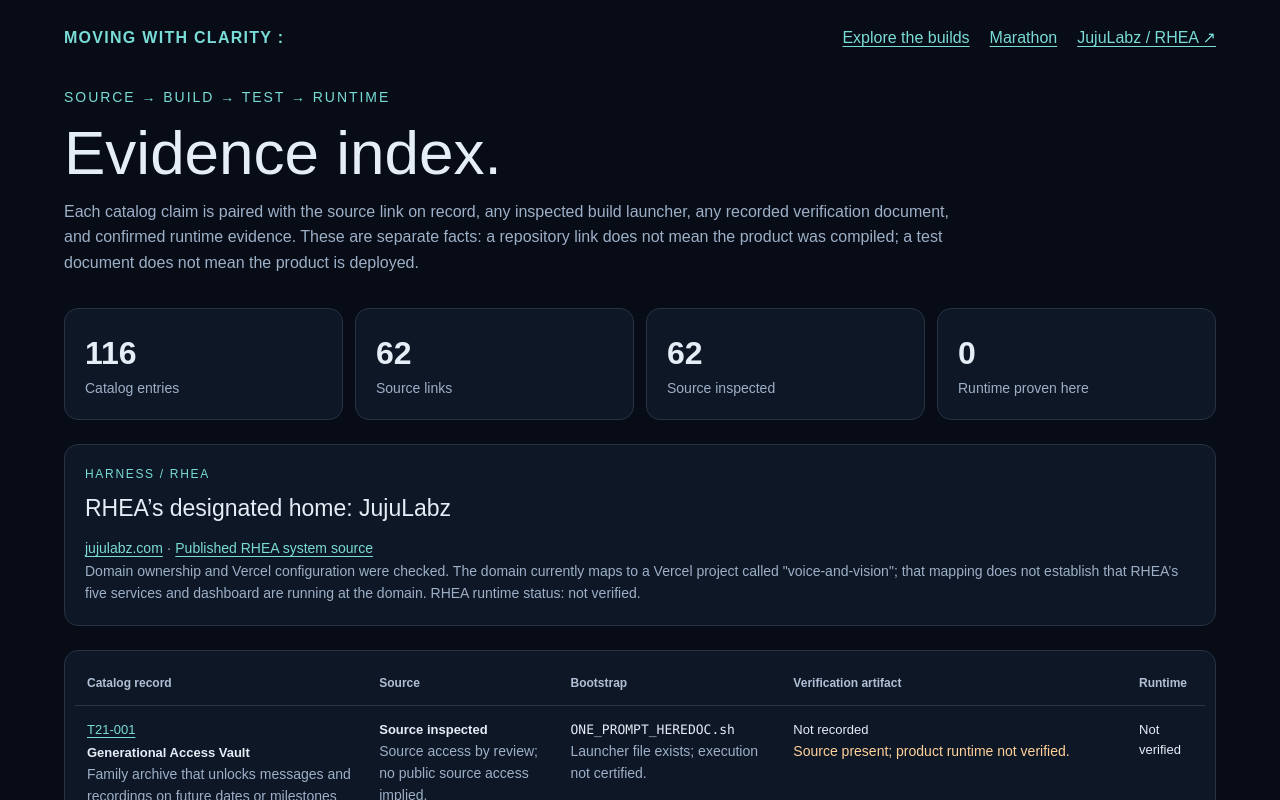
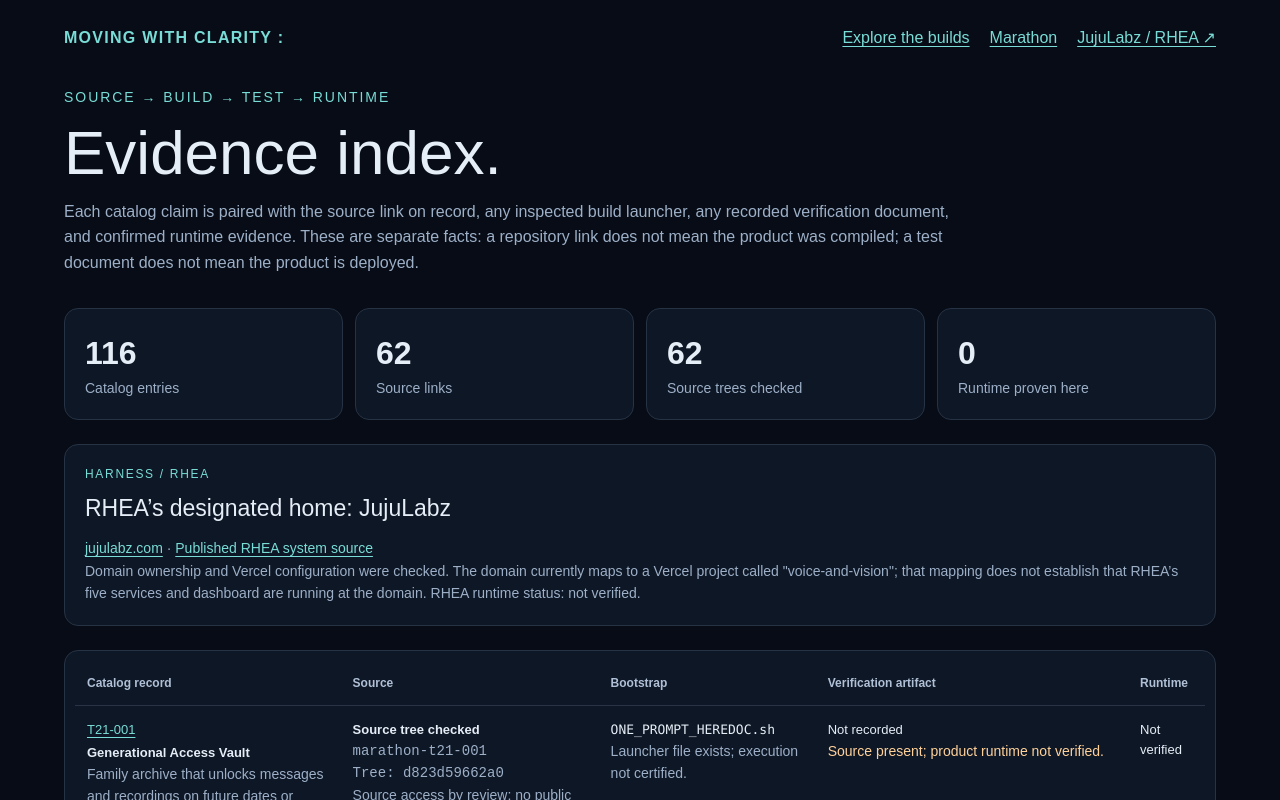
Before and after one commit to juliushill42/movingwithclarity-marathon, a Next.js app: page /evidence in a window 1280 px wide. Shown: the top 800 px of the page. Built offline with nearby package versions, Linux system fonts and the light colour scheme.

Commit message:
Expose exact repository mapping and inspected tree fingerprints

```diff
--- a/src/app/evidence/page.tsx
+++ b/src/app/evidence/page.tsx
@@ -35,7 +35,7 @@
   if (!p?.linked_repo) return "No source link";
   if (!p.source_inspected) return "Linked; not inspected";
   if (p.inspection_note?.includes("not reproducible")) return "Launcher incomplete";
-  return "Source inspected";
+  return "Source tree checked";
 }
 
 export default function EvidencePage() {
@@ -64,7 +64,7 @@
         {[
           ["Catalog entries", rows.length],
           ["Source links", sourcesLinked],
-          ["Source inspected", sourceInspected],
+          ["Source trees checked", sourceInspected],
           ["Runtime proven here", runnableProven],
         ].map(([title, value]) => (
           <div key={title} style={panel}><div style={{ fontSize: "32px", fontWeight: 750 }}>{value}</div><div style={subtle}>{title}</div></div>
@@ -100,6 +100,8 @@
               <td style={td}><Link href={"/portfolio#" + build.id} style={link}>{build.id}</Link><div style={{ fontWeight: 700, marginTop: "3px" }}>{build.name}</div><div style={subtle}>{build.does}</div></td>
               <td style={td}>
                 <strong>{label(proof)}</strong>
+                {proof?.linked_repo && <div style={{ ...subtle, fontFamily: "monospace", overflowWrap: "anywhere" }}>{proof.linked_repo.split("/").pop()}</div>}
+                {proof?.source_tree && <div style={{ ...subtle, fontFamily: "monospace" }}>Tree: {proof.source_tree.slice(0, 12)}</div>}
                 <div style={subtle}>
                   {!proof?.linked_repo ? "No repository mapped in the catalog." :
                    proof.link_access === "public" && proof.source_inspected ?
```
